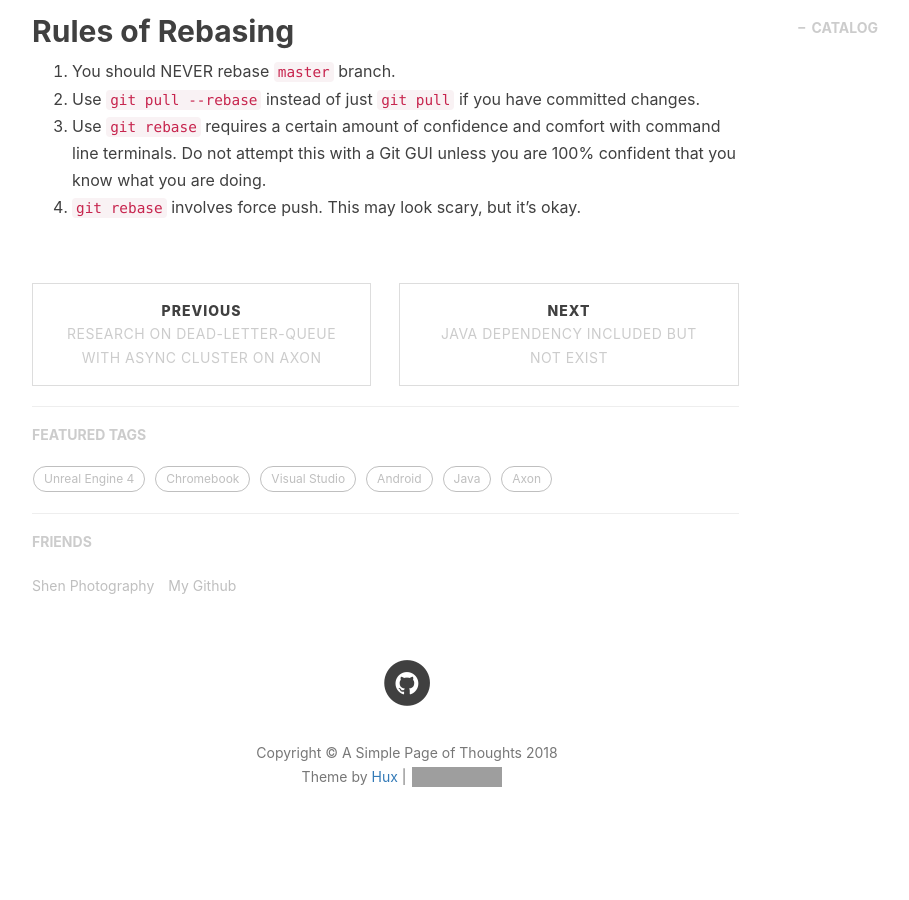
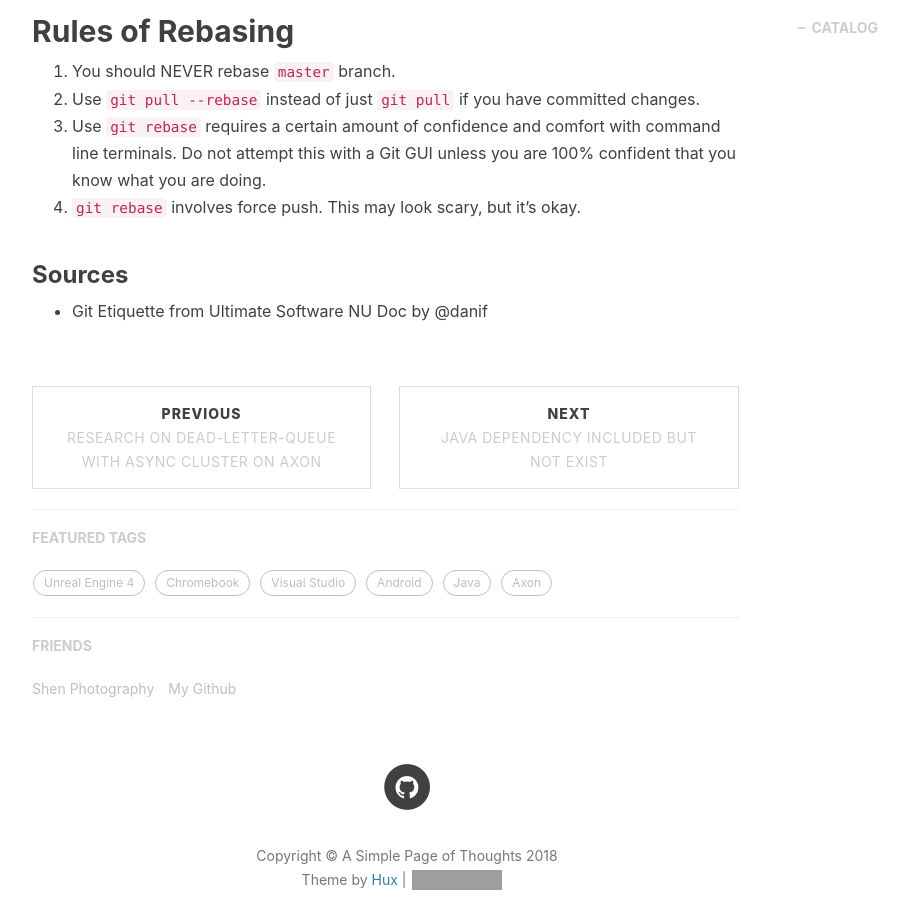
Before and after one commit to karthshen/karthshen.github.io, a Jekyll site: the page built from _posts/2018-09-28-Git-Etiquette.md, in a window 1280 px wide and 900 px high, scrolled down 3104 px. Shown: the whole window, without its empty margins (233-1142 px from the left). Built offline with Jekyll 4.4.1, drawn with Linux system fonts in a browser that asks for light colours; nearby versions of some CDN libraries; comment, search, counter and statistics services are not loaded; grey boxes are pictures that could not be loaded.

Commit message:
update source

```diff
--- a/_posts/2018-09-28-Git-Etiquette.md
+++ b/_posts/2018-09-28-Git-Etiquette.md
@@ -123,3 +123,6 @@ Assuming you are working on a branch `feature/CoolStuff` that is based off your
 2. Use `git pull --rebase` instead of just `git pull` if you have committed changes.
 3. Use `git rebase` requires a certain amount of confidence and comfort with command line terminals. Do not attempt this with a Git GUI unless you are 100% confident that you know what you are doing.
 4. `git rebase` involves force push. This may look scary, but it's okay.
+
+### Sources
+- Git Etiquette from Ultimate Software NU Doc by @danif
```
